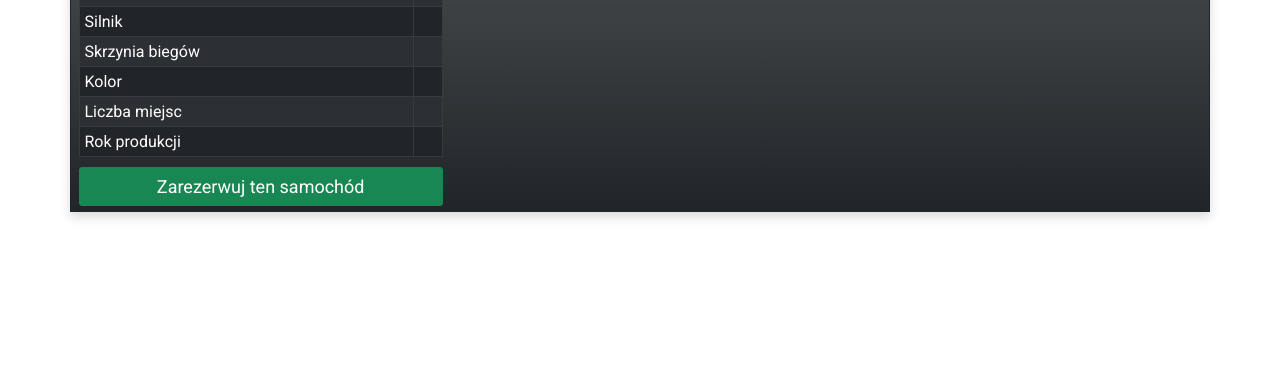
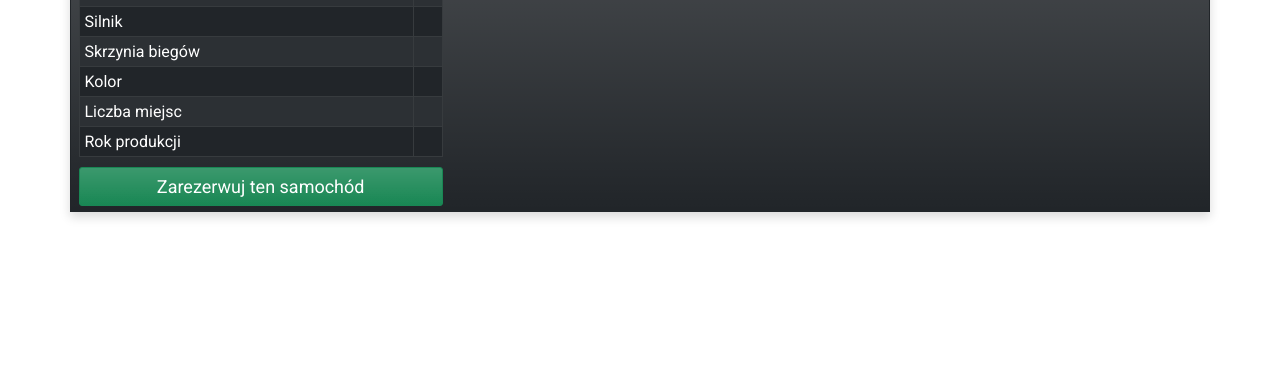
Before and after one commit to RomanH83/CarRentalSite, a Django app: template carrent/carrentapp/templates/carrentapp/car_detail.html in a window 1280 px wide. Shown: the part 310-701 px from the top of the page. Run offline with Django 4.2, Linux system fonts and the light colour scheme; the template is opened without the code that fills it, so the values that code supplies are empty; some libraries are stand-ins or nearby versions.

Commit message:
Apply gardient to cardetail button

```diff
--- a/carrent/carrentapp/templates/carrentapp/car_detail.html
+++ b/carrent/carrentapp/templates/carrentapp/car_detail.html
@@ -35,7 +35,7 @@
                         <td>{{ car.year_of_production }}</td>
                     </tr>
                 </table>
-                <a href="{% url 'order' car.id %}" class="btn btn-success btn-lg  d-grid gap-2" style="font-size: large">Zarezerwuj ten samochód</a>
+                <a href="{% url 'order' car.id %}" class="btn btn-success btn-lg bg-gradient d-grid gap-2" style="font-size: large">Zarezerwuj ten samochód</a>
             </div>
             <div class="col-sm-8 mb-2 mt-2">
                 <img class="img-fluid rounded float-end" src="{{ car.car_image.url }}" alt="{{ car.color }} samochod">
```
